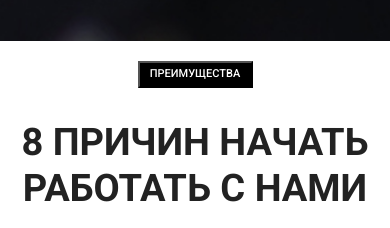
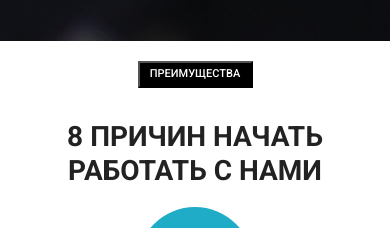
Before and after one commit to Olga841/Uber_bootstrap, a plain HTML site: page index.html in a window 390 px wide. Shown: the part 1220-1448 px from the top of the page. Drawn offline with nearby package versions, Linux system fonts and the light colour scheme.

Commit message:
add styles for common title (media-request max-width 991px)

```diff
--- a/sass/_media.sass
+++ b/sass/_media.sass
@@ -67,3 +67,5 @@
 
     &_btn
       margin-top: 40px
+  .title
+    font-size: 28px
```
Also changed, not shown: sass/style.css, 1 other file.
